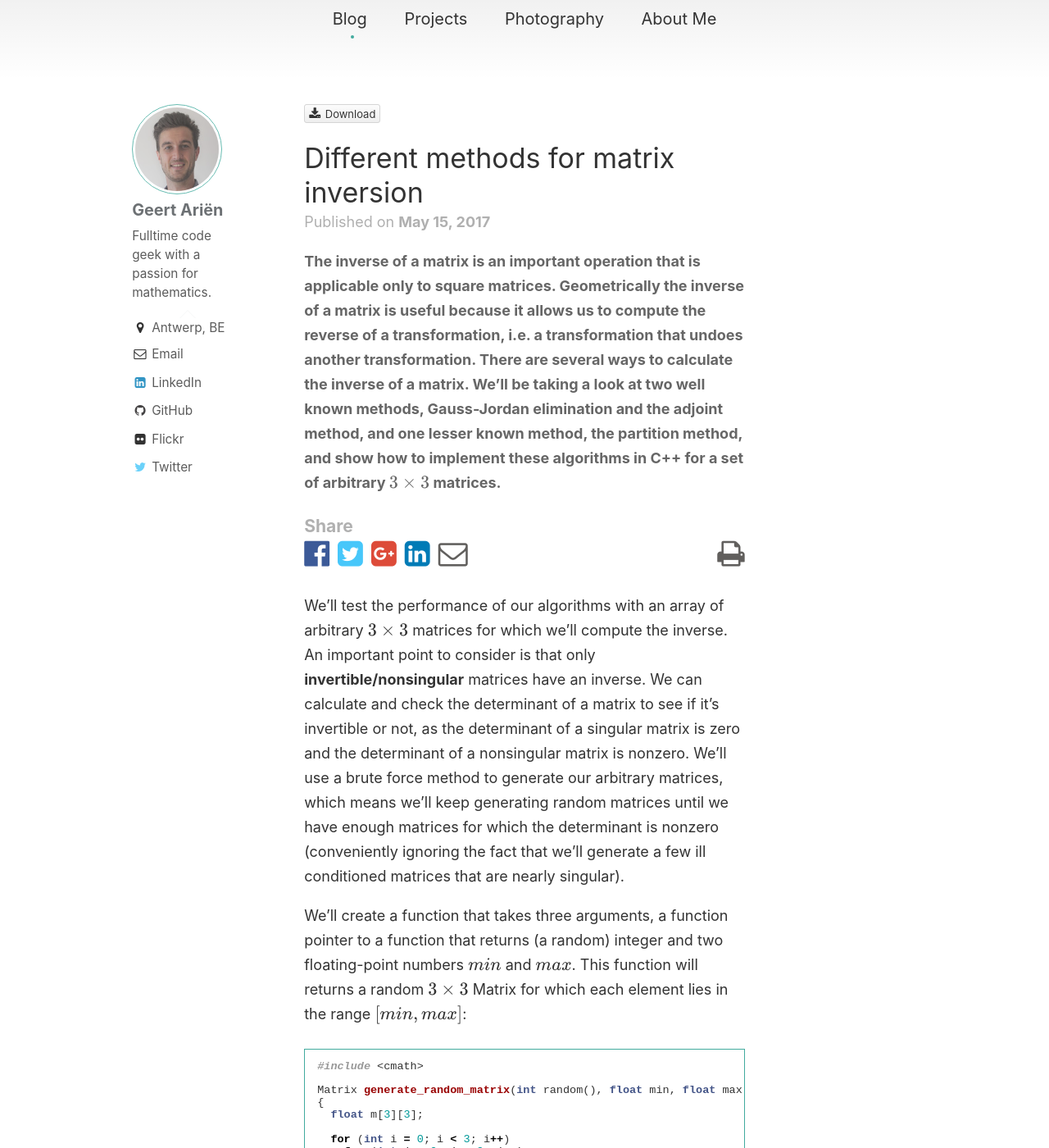
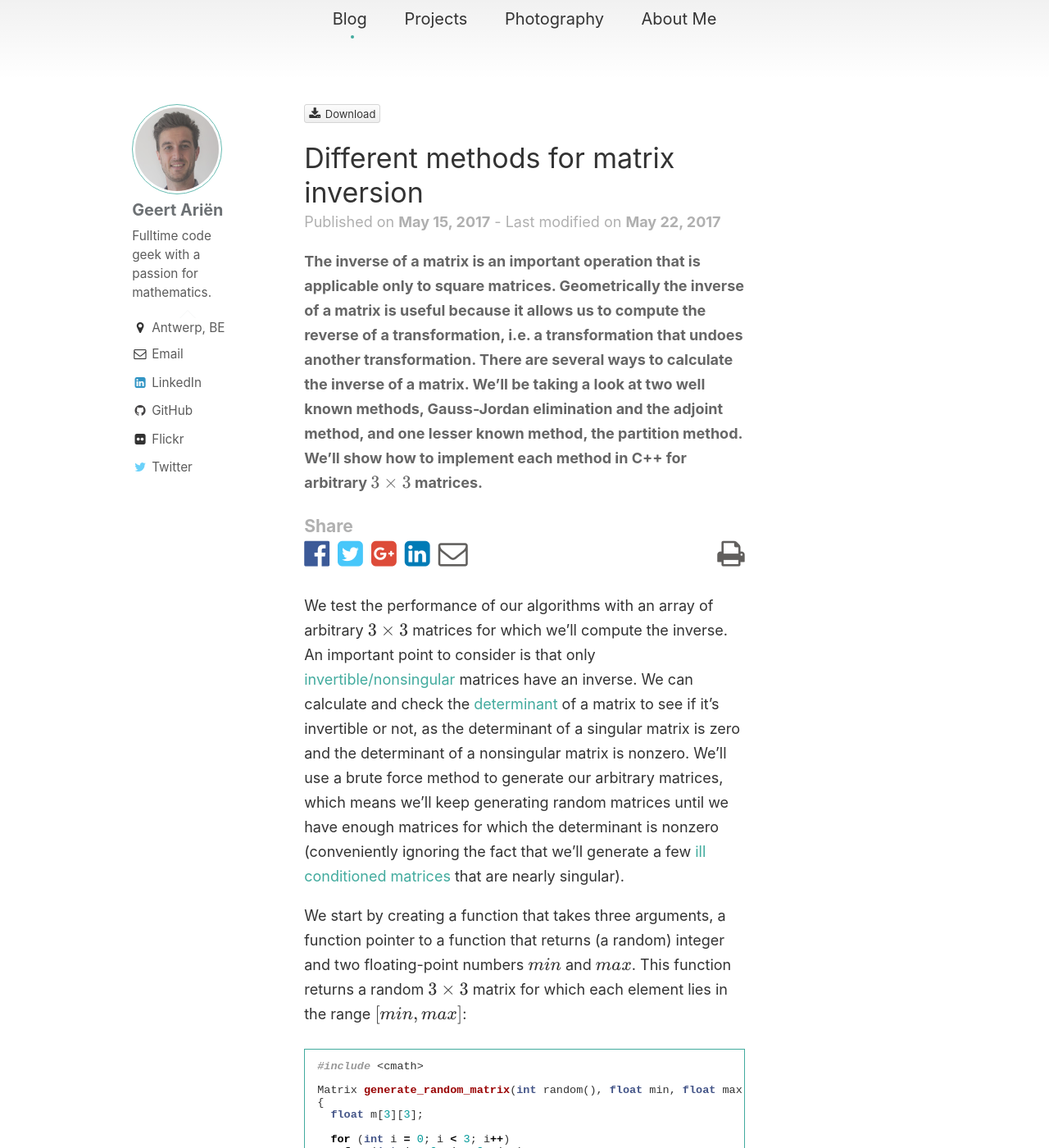
Before and after one commit to GeertArien/geertarien.github.io, a Jekyll site: the page built from _posts/2017-05-16-different-methods-for-matrix-inversion.markdown, in a window 1280 px wide and 1400 px high, scrolled down 253 px. Shown: the whole window at 82% size. Built offline with Jekyll 4.4.1, drawn with Linux system fonts in a browser that asks for light colours; formulas are drawn with MathJax 3; comment, search, counter and statistics services are not loaded; some of the changed text lies outside the part shown.

Commit message:
Update article different methods for matrix inversion

```diff
--- a/_posts/2017-05-16-different-methods-for-matrix-inversion.markdown
+++ b/_posts/2017-05-16-different-methods-for-matrix-inversion.markdown
@@ -2,6 +2,7 @@
 layout: post
 title:  "Different methods for matrix inversion"
 date:   2017-05-15 12:33:47 +0100
+last_modified_at: 2017-05-22
 categories: general
 sidebar: true
 text: true
@@ -14,24 +15,24 @@ allows us to compute the reverse of a transformation, i.e. a transformation that
 undoes another transformation. There are several ways to calculate the inverse
 of a matrix. We'll be taking a look at two well known methods, Gauss-Jordan
 elimination and the adjoint method, and one lesser known method, the partition
-method, and show how to implement these algorithms in C++ for a set of arbitrary
+method. We'll show how to implement each method in C++ for arbitrary
 \\( 3 \times 3 \\) matrices.
 
-We'll test the performance of our algorithms with an array of arbitrary
+We test the performance of our algorithms with an array of arbitrary
 \\( 3 \times 3 \\) matrices for which we'll compute the inverse. An important
-point to consider is that only **invertible/nonsingular** matrices have an inverse.
-We can calculate and check the determinant of a matrix to see if it's invertible
-or not, as the determinant of a singular matrix is zero and the determinant of a
-nonsingular matrix is nonzero. We'll use a brute force method to generate our
-arbitrary matrices, which means we'll keep generating random matrices until we
-have enough matrices for which the determinant is nonzero (conveniently ignoring
-the fact that we'll generate a few ill conditioned matrices that are nearly
-singular).
+point to consider is that only [invertible/nonsingular][invertible] matrices
+have an inverse. We can calculate and check the [determinant] of a matrix to
+see if it's invertible or not, as the determinant of a singular matrix is zero
+and the determinant of a nonsingular matrix is nonzero. We'll use a brute force
+method to generate our arbitrary matrices, which means we'll keep generating
+random matrices until we have enough matrices for which the determinant is
+nonzero (conveniently ignoring the fact that we'll generate a few
+[ill conditioned matrices][condition number] that are nearly singular).
 
-We'll create a function that takes three arguments, a function pointer to
+We start by creating a function that takes three arguments, a function pointer to
 a function that returns (a random) integer and two floating-point numbers
-\\(min\\) and \\(max\\). This function will returns a random \\( 3 \times 3 \\)
-Matrix for which each element lies in the range \\([min, max]\\):
+\\(min\\) and \\(max\\). This function returns a random \\( 3 \times 3 \\)
+matrix for which each element lies in the range \\([min, max]\\):
 
 {% highlight cpp %}
 #include <cmath>
@@ -50,7 +51,7 @@ Matrix generate_random_matrix(int random(), float min, float max)
 }
 {% endhighlight %}
 
-Next we'll call this function from our main program and check, using a tolerance
+Next we call this function from our main program and check, using a tolerance
 value, if the returned Matrix has a determinant which is nonzero. We keep
 repeating this process until we have 1.000.000 invertible matrices. To calculate
 the determinant of a \\( 3 \times 3 \\) matrix, we use the following formula:
@@ -105,15 +107,16 @@ calculate the inverse.
 ## Gauss-Jordan Elimination
 
 Gauss-Jordan Elimination is an extension of Gaussian Elimination, an algorithm
-for solving systems of linear equations. Both algorithms make use row of
+for solving systems of linear equations. Both algorithms make use of row
 operations to solve the system, however the difference between the two is that
 Gaussian Elimination helps to put a matrix in [row echelon form], while
 Gauss-Jordan Elimination puts a matrix in [reduced row echelon form].
 Gauss-Jordan Elimination is a much less efficient method for solving systems of
 linear equations, compared to Gaussian Elimination, however it's an excellent
-method for calculating the inverse of a Matrix.
+method for calculating the inverse of a matrix.
 
-As an example we'll calculate the inverse of the \\( 2 \times 2 \\) matrix A.
+As an example we'll calculate the inverse of the \\( 2 \times 2 \\) matrix
+\\( A \\).
 
 $$
 A = \left[\begin{matrix}
@@ -147,7 +150,8 @@ $$
 \end{align*}
 $$
 
-The inverse of matrix is A is the \\( 2 \times 2 \\) matrix on the right side.
+The inverse of matrix is \\( A \\) is the \\( 2 \times 2 \\) matrix on the right
+side.
 
 $$
 A^{-1} = \left[\begin{matrix}
@@ -223,37 +227,37 @@ Matrix& Matrix::calculate_inverse_gause(Matrix& out) const
 }
 {% endhighlight %}
 
-One of the advantages of this method is that it features fewer arithmetic
-operations compared to other methods. The disadvantage is that if features quite
-a lot of `if` statements and loops that cannot be unrolled. That's why this
-method is preferred when working with large matrices or matrices with a
-structure that can be exploited.
+One of the advantages of the Gauss-Jordan method is that it features fewer
+arithmetic operations compared to other methods. The disadvantage is that it
+features quite a lot of `if` statements and loops that cannot be unrolled.
+That's why this method is preferred when working with large matrices or matrices
+with a structure that can be exploited.
 
 ## Classical Adjoint method
 
-The classical adjoint of a matrix A is the [transpose] of the matrix of cofactors
-of A. Once we have the adjoint we can compute the inverse of A by
-dividing the adjoint matrix by the determinant of A.
+The [classical adjoint] of a matrix \\( A \\) is the [transpose] of the matrix
+of cofactors of \\( A \\). Once we have the adjoint we can compute the inverse
+of \\( A \\) by dividing the adjoint matrix by the determinant of \\(A\\).
 
 $$
 A^{-1} = \frac{adj A}{|A|}
 $$
 
-We can compute the cofactors of a matrix by computing the corresponding [minor],
-negating every other element.
+We can compute the cofactors of a matrix by computing the corresponding [minor]
+for each element of the original matrix, negating every other element.
 
 $$
 C^{ij} = (-1)^{i+j}M^{ij}
 $$
 
 Lets take a look at an example. We want to compute the inverse of the
-\\( 3 \times 3 \\) matrix A.
+\\( 3 \times 3 \\) matrix \\( A \\).
 
 $$
 A = \begin{bmatrix}1 & 2 & 3\\ 0 & 1 & 4\\ 5 & 6 & 1\end{bmatrix}
 $$
 
-First we compute the cofactors of matrix A.
+First we compute the cofactors of matrix \\( A \\).
 
 $$
 \begin{align*}
@@ -282,8 +286,8 @@ adj A = \begin{bmatrix}C^{11} & C^{12} & C^{13}\\
 \end{align*}
 $$
 
-Now we can compute the inverse by dividing the classical adjoint of A by the
-determinant of A.
+Now we can compute the inverse by dividing the classical adjoint of \\( A \\)
+by the determinant of \\( A \\).
 
 $$
 \begin{align*}
@@ -452,14 +457,14 @@ C = \begin{bmatrix}5 & 6\end{bmatrix}\quad
 d = 1
 $$
 
-First we compute the inverse of A by using the classical adjoint method.
+First we compute the inverse of \\(A\\) by using the classical adjoint method.
 
 $$
 A^{-1} = \begin{bmatrix}1 & 2\\ 0 & 1\end{bmatrix}^{-1} =
          \begin{bmatrix}1 & -2\\ 0 & 1\end{bmatrix}
 $$
 
-Now that we have the inverse of A we can compute the inverse of the matrix
+Now that we have the inverse of \\(A\\) we can compute the inverse of the matrix
 \\(A_{3}\\) using the above mentioned formulas.
 
 $$
@@ -504,8 +509,9 @@ A_{3}^{-1}
 $$
 
 For our implementation we follow the same procedure as in our example. First we
-compute the inverse of submatrix A, next we solve the equation for each element
-of the inverse matrix \\(A_{3}^{-1}\\).
+compute the inverse of submatrix \\(A\\), using the classical adjoint method.
+Next we solve the equation for each element of the inverse matrix
+\\(A_{3}^{-1}\\).
 
 {% highlight cpp %}
 #include "matrix.h"
```
Also changed, not shown: other parts of _posts/2017-05-16-different-methods-for-matrix-inversion.markdown (+30 -19 lines).
